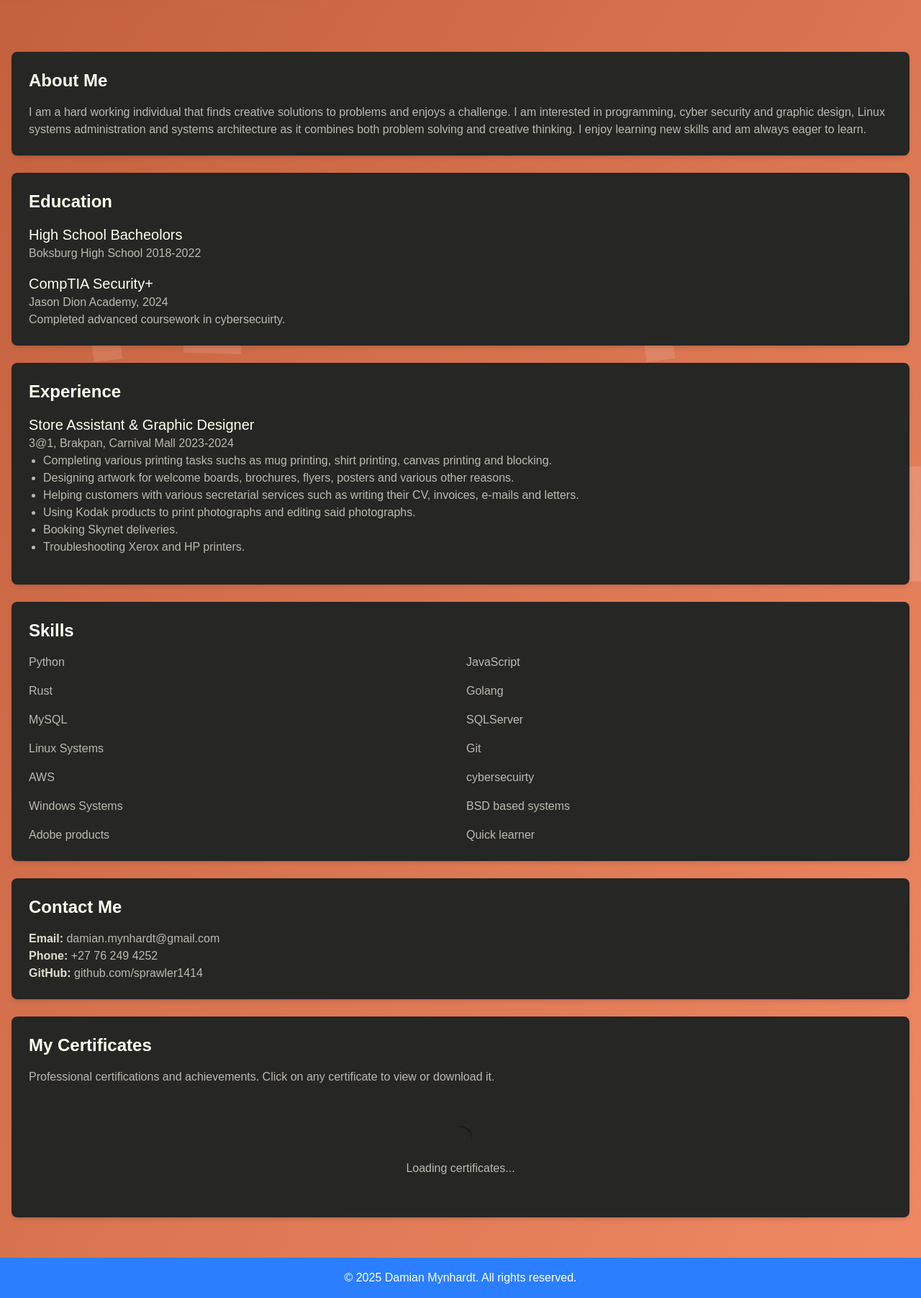
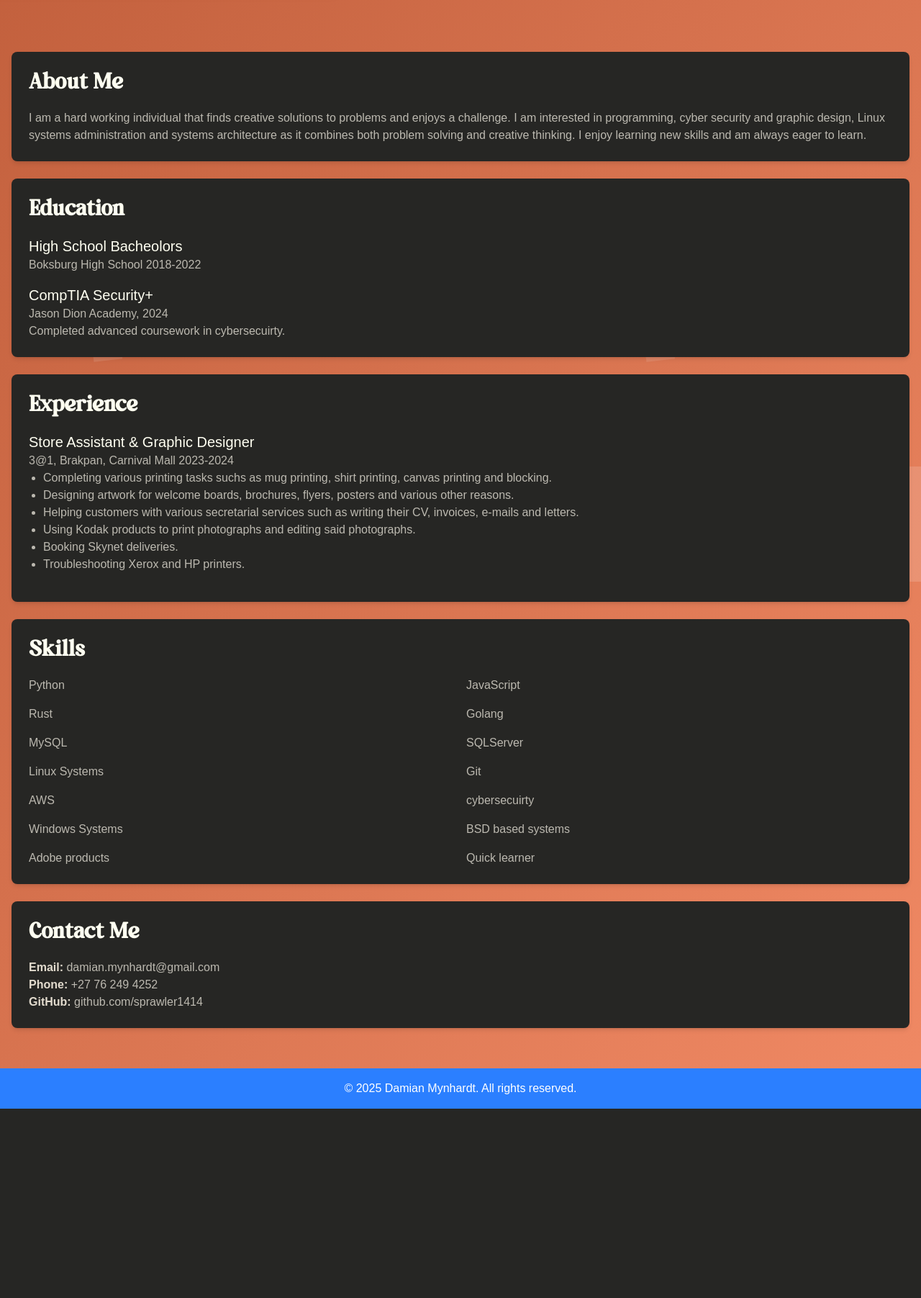
Before and after one commit to damianmyn/Damian-CV_web, a PHP site: page / in a window 1280 px wide. Shown: the part 152-1955 px from the top of the page at 72% size. After the commit the page ends 1692 px from the top, so only its background shows below. Run offline with PHP 8.4, Linux system fonts and the light colour scheme.

Commit message:
fixed certs not being hidden section

```diff
--- a/dmweb.css
+++ b/dmweb.css
@@ -13,12 +13,10 @@
       "Segoe UI Emoji", "Segoe UI Symbol", "Noto Color Emoji";
     --font-mono: ui-monospace, SFMono-Regular, Menlo, Monaco, Consolas, "Liberation Mono",
       "Courier New", monospace;
-    --color-red-500: oklch(63.7% 0.237 25.331);
     --color-green-600: oklch(62.7% 0.194 149.214);
     --color-green-700: oklch(52.7% 0.154 150.069);
     --color-blue-500: oklch(62.3% 0.214 259.815);
     --color-gray-400: oklch(70.7% 0.022 261.325);
-    --color-gray-500: oklch(55.1% 0.027 264.364);
     --color-gray-600: oklch(44.6% 0.03 256.802);
     --color-gray-800: oklch(27.8% 0.033 256.848);
     --color-gray-900: oklch(21% 0.034 264.665);
@@ -34,6 +32,8 @@
     --text-xl--line-height: calc(1.75 / 1.25);
     --text-2xl: 1.5rem;
     --text-2xl--line-height: calc(2 / 1.5);
+    --text-4xl: 2.25rem;
+    --text-4xl--line-height: calc(2.5 / 2.25);
     --text-6xl: 3.75rem;
     --text-6xl--line-height: 1;
     --font-weight-medium: 500;
@@ -407,6 +407,10 @@
     font-size: var(--text-2xl);
     line-height: var(--tw-leading, var(--text-2xl--line-height));
   }
+  .text-4xl {
+    font-size: var(--text-4xl);
+    line-height: var(--tw-leading, var(--text-4xl--line-height));
+  }
   .text-6xl {
     font-size: var(--text-6xl);
     line-height: var(--tw-leading, var(--text-6xl--line-height));
@@ -592,6 +596,9 @@
   padding-top: 12rem;
 }
 h1 {
+  font-family: 'customfontheader', serif;
+}
+h2 {
   font-family: 'customfontheader', serif;
 }
 .name-strip-container {
--- a/index.html
+++ b/index.html
@@ -49,14 +49,14 @@
         <!-- Scrollable Sections -->
         <div id="scroll-sections">
             <section id="about" class="bg-creamy p-6 rounded-lg shadow-md mb-6">
-                <h2 class="text-2xl font-semibold mb-4" style="color: oklch(97.74 0.02 97.52);">About Me</h2>
+                <h2 class="text-4xl font-semibold mb-4" style="color: oklch(97.74 0.02 97.52);">About Me</h2>
                 <p style="color: #bcb9b0;">
                     I am a hard working individual that finds creative solutions to problems and enjoys a challenge. I am interested in programming, cyber security and graphic design, Linux systems administration and systems architecture as it combines both problem solving and creative thinking. I enjoy learning new skills and am always eager to learn.
                 </p>
             </section>
 
             <section id="education" class="bg-creamy p-6 rounded-lg shadow-md mb-6">
-                <h2 class="text-2xl font-semibold mb-4" style="color: oklch(97.74 0.02 97.52);">Education</h2>
+                <h2 class="text-4xl font-semibold mb-4" style="color: oklch(97.74 0.02 97.52);">Education</h2>
                 <div class="mb-4">
                     <h3 class="text-xl font-medium" style="color: oklch(97.74 0.02 97.52);">High School Bacheolors</h3>
                     <p style="color: #bcb9b0;">Boksburg High School 2018-2022</p>
@@ -69,7 +69,7 @@
             </section>
 
             <section id="experience" class="bg-creamy p-6 rounded-lg shadow-md mb-6" style="color: oklch(97.74 0.02 97.52);">
-                <h2 class="text-2xl font-semibold mb-4">Experience</h2>
+                <h2 class="text-4xl font-semibold mb-4">Experience</h2>
                 <div class="mb-4">
                     <h3 class="text-xl font-medium" style="color: oklch(97.74 0.02 97.52);">Store Assistant & Graphic Designer</h3>
                     <p style="color: #bcb9b0;">3@1, Brakpan, Carnival Mall 2023-2024</p>
@@ -85,7 +85,7 @@
             </section>
 
             <section id="skills" class="bg-creamy p-6 rounded-lg shadow-md mb-6">
-                <h2 class="text-2xl font-semibold mb-4" style="color: oklch(97.74 0.02 97.52);">Skills</h2>
+                <h2 class="text-4xl font-semibold mb-4" style="color: oklch(97.74 0.02 97.52);">Skills</h2>
                 <ul class="grid grid-cols-2 gap-4" style="color: #bcb9b0;">
                     <li>Python</li>
                     <li>JavaScript</li>
@@ -105,7 +105,7 @@
             </section>
 
             <section id="contact" class="bg-creamy p-6 rounded-lg shadow-md mb-6" style="color: oklch(97.74 0.02 97.52);">
-                <h2 class="text-2xl font-semibold mb-4">Contact Me</h2>
+                <h2 class="text-4xl font-semibold mb-4">Contact Me</h2>
                 <p style="color: #bcb9b0;">
                     <b style="color: #e2dbce;">Email:</b> damian.mynhardt@gmail.com
                     <br>
@@ -119,7 +119,7 @@
 
         <!-- Clickable Sections -->
         <section id="portfolio" class="bg-creamy p-6 rounded-lg shadow-md mb-6 section-hidden">
-            <h2 class="text-2xl font-semibold mb-4" style="color: oklch(97.74 0.02 97.52);">My Art Portfolio</h2>
+            <h2 class="text-4xl font-semibold mb-4" style="color: oklch(97.74 0.02 97.52);">My Art Portfolio</h2>
             <p class="mb-6" style="color: #bcb9b0";>A collection of my digital artwork and creative designs. Click on any image to view it in full size.</p>
 
             <div id="portfolio-loading" class="text-center py-8">
@@ -139,8 +139,8 @@
             </div>
         </section>
 
-        <section id="certificates" class="bg-creamy p-6 rounded-lg shadow-md mb-6">
-            <h2 class="text-2xl font-semibold mb-4" style="color: oklch(97.74 0.02 97.52);">My Certificates</h2>
+        <section id="certificates" class="bg-creamy p-6 rounded-lg shadow-md mb-6 section-hidden">
+            <h2 class="text-4xl font-semibold mb-4" style="color: oklch(97.74 0.02 97.52);">My Certificates</h2>
             <p class="mb-6" style="color: #bcb9b0;">Professional certifications and achievements. Click on any certificate to view or download it.</p>
 
             <div id="certificates-loading" class="text-center py-8">
@@ -161,7 +161,7 @@
         </section>
 
         <section id="download" class="bg-creamy p-6 rounded-lg shadow-md mb-6 section-hidden">
-            <h2 class="text-2xl font-semibold mb-4" style="color: oklch(97.74 0.02 97.52);">Resume Download</h2>
+            <h2 class="text-4xl font-semibold mb-4" style="color: oklch(97.74 0.02 97.52);">Resume Download</h2>
             <p style="color: #bcb9b0;">
                 You can download my resume by clicking the button below:
             </p>
--- a/main.css
+++ b/main.css
@@ -18,6 +18,10 @@
         }
 
         h1 {
+            font-family: 'customfontheader', serif;
+        }
+
+        h2 {
             font-family: 'customfontheader', serif;
         }
 
```
